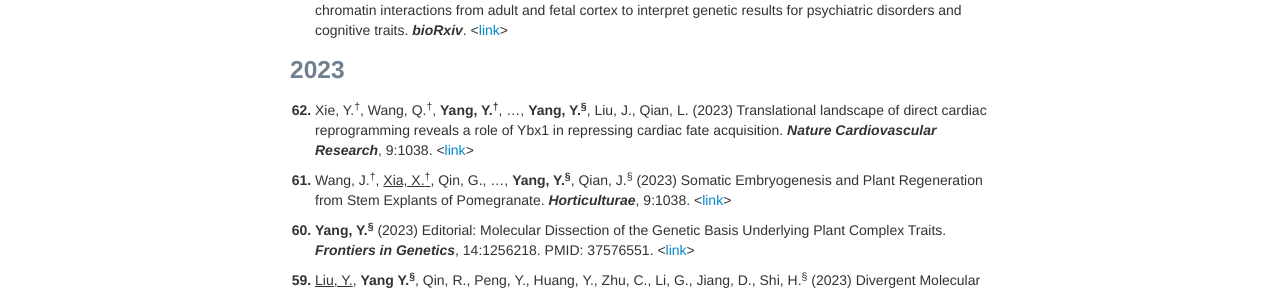
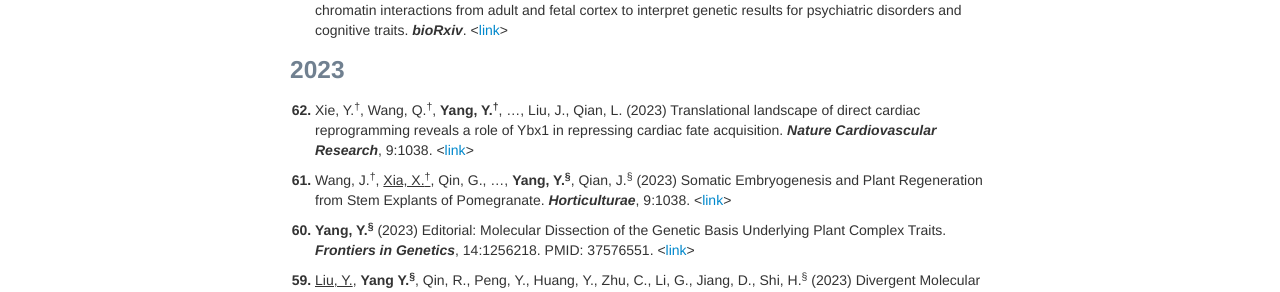
Before and after one commit to yuchenyanggroup/yuchenyanggroup.github.io, a Jekyll site: the page built from pages/pubs.md, in a window 1280 px wide and 900 px high. Shown: the part 354-646 px from the top of the window. Built offline with Jekyll 4.4.1, drawn with Linux system fonts in a browser that asks for light colours.

Commit message:
Update pubs.md

```diff
--- a/pages/pubs.md
+++ b/pages/pubs.md
@@ -17,7 +17,7 @@ title: Yang Group's publications
 <ol start="1" style="font-weight: bold;"> <li><span style="font-weight: normal;">Giusti-Rodríguez, P.<sup>&dagger;</sup>, Lu, L.<sup>&dagger;</sup>, <b>Yang, Y.<sup>&dagger;</sup></b>, ..., Sullivan, P. (2022+) Using three-dimensional regulatory chromatin interactions from adult and fetal cortex to interpret genetic results for psychiatric disorders and cognitive traits. <i><b>bioRxiv</b></i>. <<a href="https://www.biorxiv.org/content/10.1101/406330v1.full">link</a>></span></li></ol>
 
 ### 2023
-<ol start="62" style="font-weight: bold;"> <li><span style="font-weight: normal;"> Xie, Y.<sup>&dagger;</sup>, Wang, Q.<sup>&dagger;</sup>, <b>Yang, Y.<sup>&dagger;</sup></b>, …, <b>Yang, Y.<sup>&sect;</sup></b>, Liu, J., Qian, L. (2023) Translational landscape of direct cardiac reprogramming reveals a role of Ybx1 in repressing cardiac fate acquisition. <i><b>Nature Cardiovascular Research</b></i>, 9:1038. <<a href="https://www.mdpi.com/2311-7524/9/9/1038">link</a>></span></li></ol>
+<ol start="62" style="font-weight: bold;"> <li><span style="font-weight: normal;"> Xie, Y.<sup>&dagger;</sup>, Wang, Q.<sup>&dagger;</sup>, <b>Yang, Y.<sup>&dagger;</sup></b>, …, Liu, J., Qian, L. (2023) Translational landscape of direct cardiac reprogramming reveals a role of Ybx1 in repressing cardiac fate acquisition. <i><b>Nature Cardiovascular Research</b></i>, 9:1038. <<a href="https://www.mdpi.com/2311-7524/9/9/1038">link</a>></span></li></ol>
 
 <ol start="61" style="font-weight: bold;"> <li><span style="font-weight: normal;"> Wang, J.<sup>&dagger;</sup>, <u>Xia, X.<sup>&dagger;</sup></u>, Qin, G., …, <b>Yang, Y.<sup>&sect;</sup></b>, Qian, J.<sup>&sect;</sup> (2023) Somatic Embryogenesis and Plant Regeneration from Stem Explants of Pomegranate. <i><b>Horticulturae</b></i>, 9:1038. <<a href="https://www.mdpi.com/2311-7524/9/9/1038">link</a>></span></li></ol>
 
```
